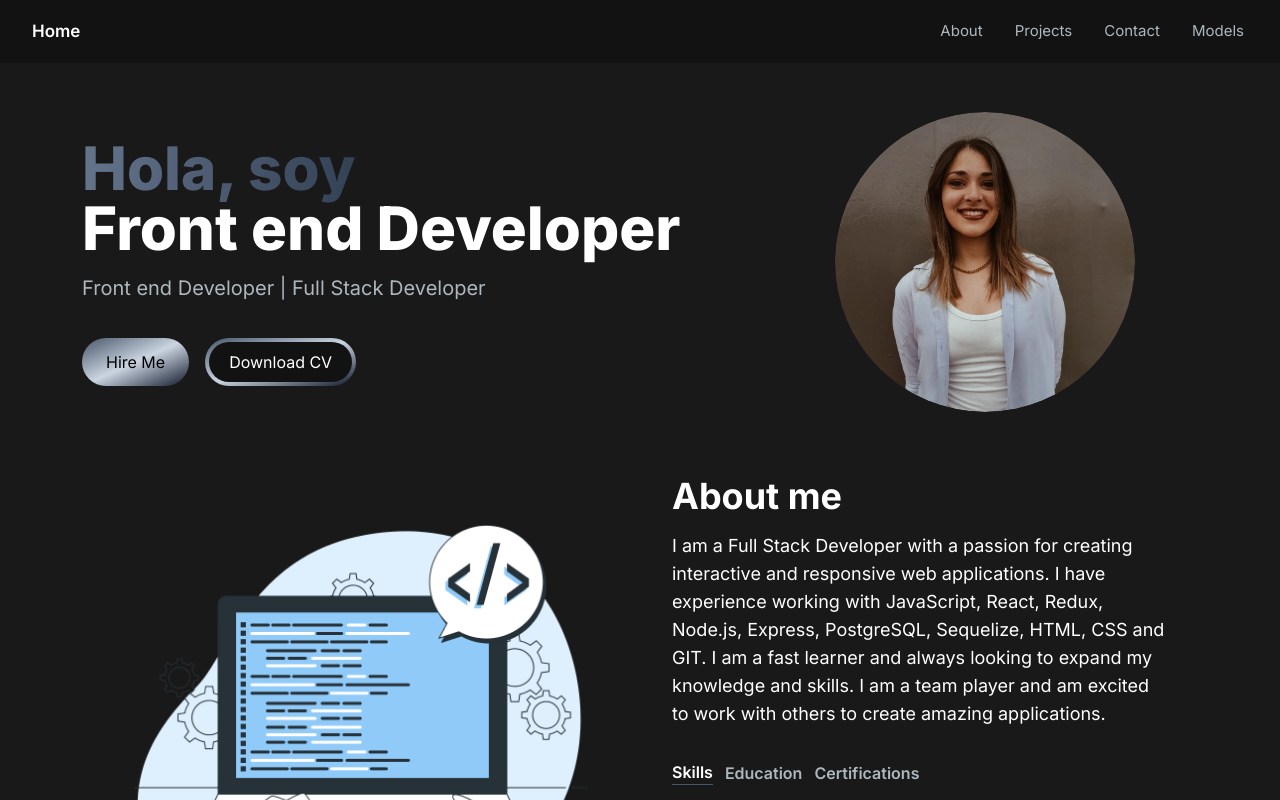
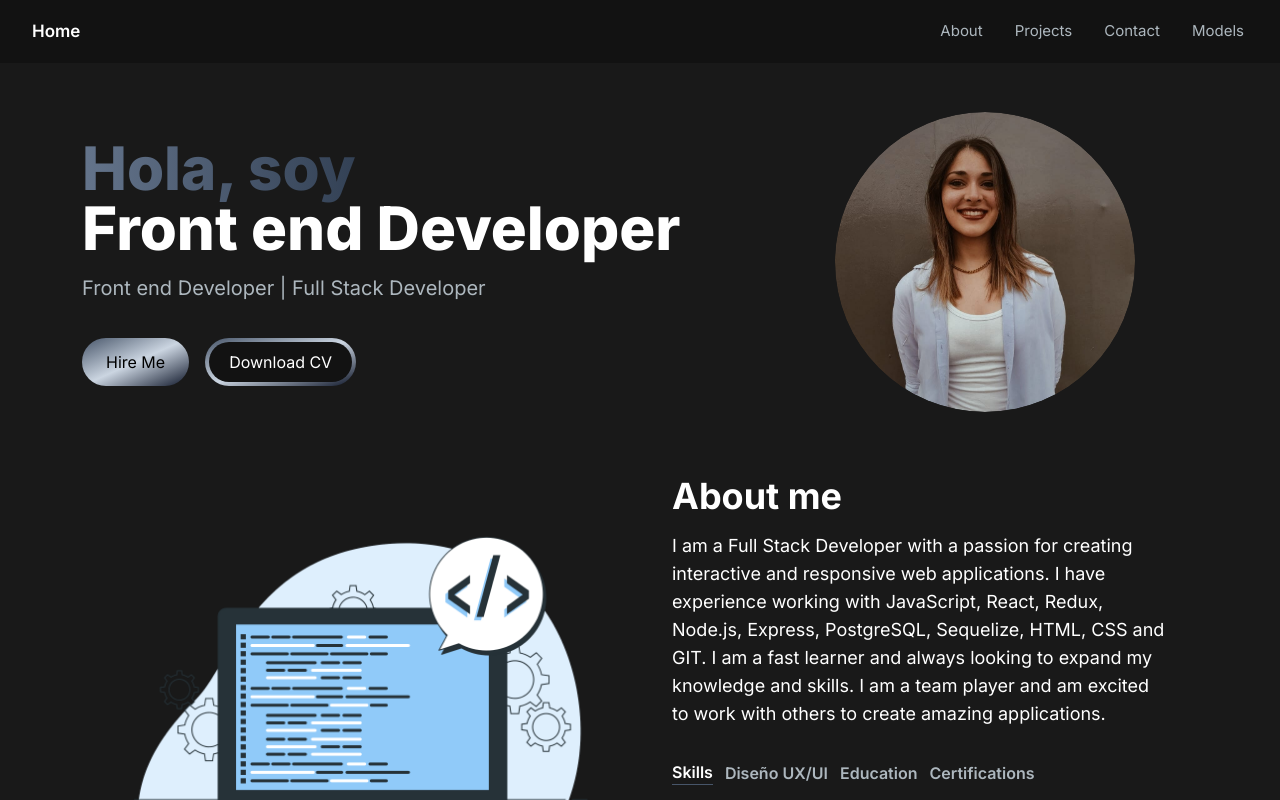
Before and after one commit to Vvalentinaperez/Portfolio, a Next.js app: page / in a window 1280 px wide. Shown: the top 800 px of the page. Built offline with nearby package versions, Linux system fonts and the light colour scheme.

Commit message:
actualizacion de mi about

```diff
--- a/src/components/AboutSection.jsx
+++ b/src/components/AboutSection.jsx
@@ -18,6 +18,7 @@ const TAB_DATA = [
         <li>PostgreSQL</li>
         <li>HTML</li>
         <li>CSS</li>
+        <li>Tailwind</li>
       </ul>
     ),
   },
@@ -28,6 +29,7 @@ const TAB_DATA = [
       <ul className="list-disc pl-2">
         <li>Curso GIT, Codigo Facilito</li>
         <li>Full Stack Developer, Soy Henry</li>
+        <li>Ingenieria en Sistemas Informaticos -En Curso</li>
       </ul>
     ),
   },
@@ -38,6 +40,25 @@ const TAB_DATA = [
       <ul className="list-disc pl-2">
         <li>Full Stack Developer, Soy Henry</li>
         <li>Curso GIT, Codigo Facilito</li>
+      </ul>
+    ),
+  },
+  {
+    title: "Diseño UX/UI",
+    id: "diseño",
+    content: (
+      <ul className="list-disc pl-2">
+        <li>Figma</li>
+        <li>Metodologías de diseño UX</li>
+        <li>Research</li>
+        <li>Proto-Persona y User-Persona</li>
+        <li>Benchmarking</li>
+        <li>Entrevistas, POV & MVP</li>
+        <li>Arquitectura de Informacion</li>
+        <li>User Flow</li>
+        <li>Wireframe</li>
+        <li>Patrones de Diseño</li>
+        <li>Sistema de Grillas, estandares y guidelines</li>
       </ul>
     ),
   },
@@ -72,6 +93,12 @@ const AboutSection = () => {
               Skills
             </TabButton>
             <TabButton
+              selectTab={() => handleTabChange("diseño")}
+              active={tab === "diseño"}
+            >
+              Diseño UX/UI
+            </TabButton>
+            <TabButton
               selectTab={() => handleTabChange("education")}
               active={tab === "education"}
             >
```
